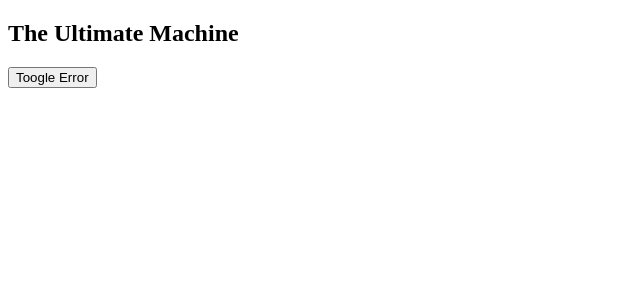
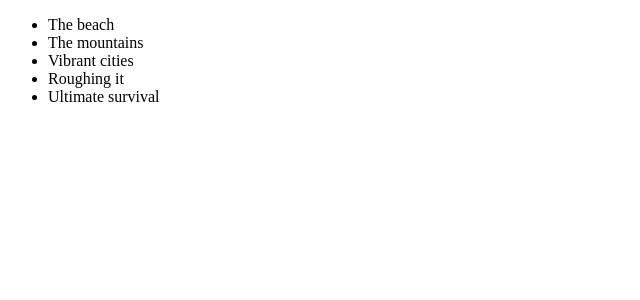
Before and after one commit to Maamun/ultCoReact, a React (Create React App) app in the folder ult-react-co/: page / in a window 1280 px wide. Shown: the top 300 px of the page, without its empty margins (0-640 px from the left). Built offline with nearby package versions, Linux system fonts and the light colour scheme.

Commit message:
Using map to render an array

```diff
--- a/ult-react-co/src/App.js
+++ b/ult-react-co/src/App.js
@@ -1,7 +1,7 @@
 import React from 'react';
-import UltimateMachine from './UltimateMachine';
+import UltimateHolidayList from './UltimateHolidayList';
 const App = () => (<>
-    <UltimateMachine />
+    <UltimateHolidayList />
 
 
     </>)
--- /dev/null
+++ b/ult-react-co/src/UltimateHolidayList.js
@@ -0,0 +1,20 @@
+import React from 'react';
+
+const list = [
+    {id: 1, name: 'The beach'},
+    {id: 2, name: 'The mountains'},
+    {id: 3, name: 'Vibrant cities'},
+    {id: 4, name: 'Roughing it'},
+    {id: 5, name: 'Ultimate survival'}
+]
+ const UltimateHolidayList = () => (
+     <section>
+         <ul>{
+                list.map(item => (
+                    <li key={item.id.toString()}>{item.name}</li>
+                    /* key always has to be STRING */
+                ))
+         }</ul>
+     </section>
+ )
+export default UltimateHolidayList;
```
